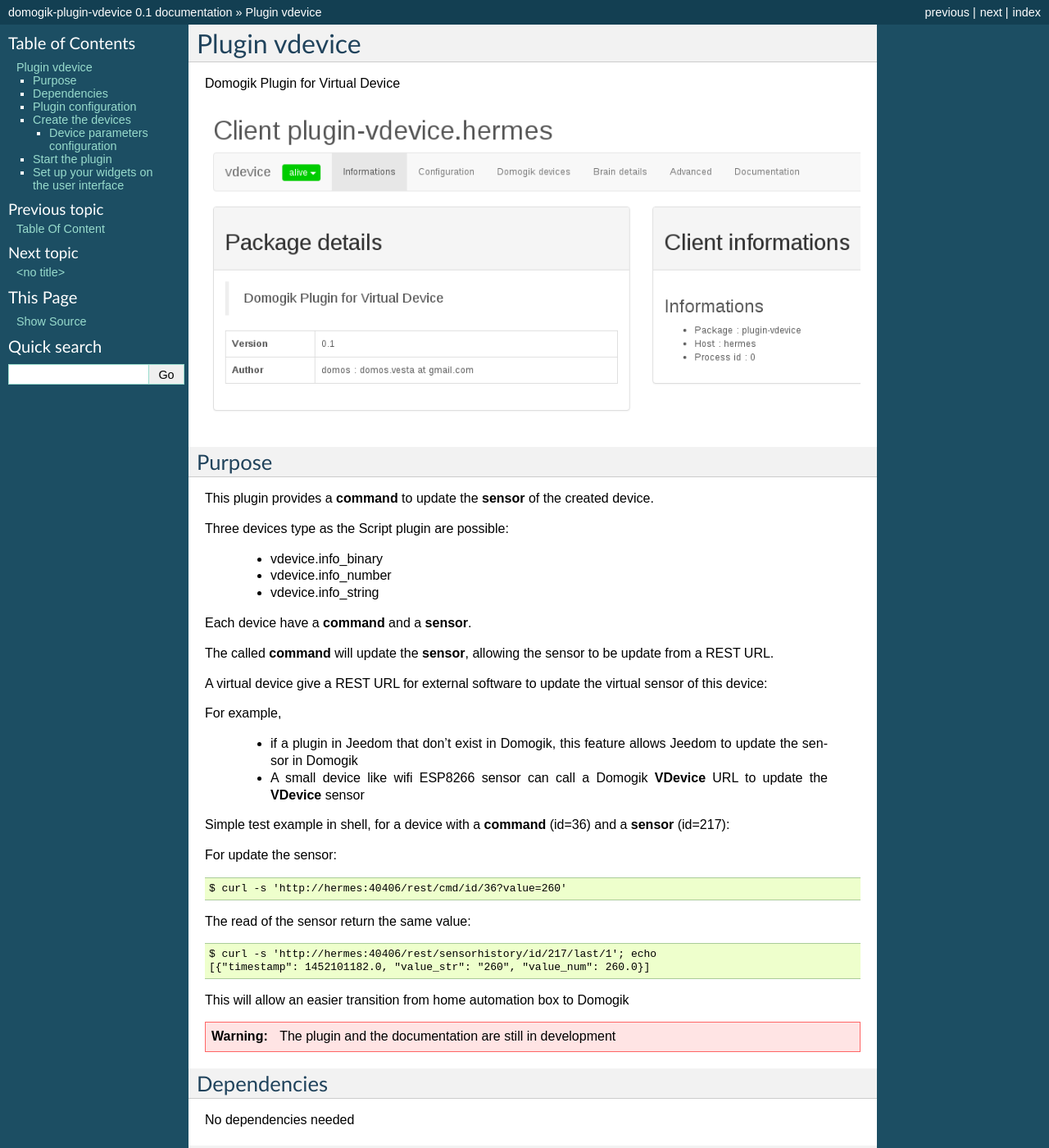
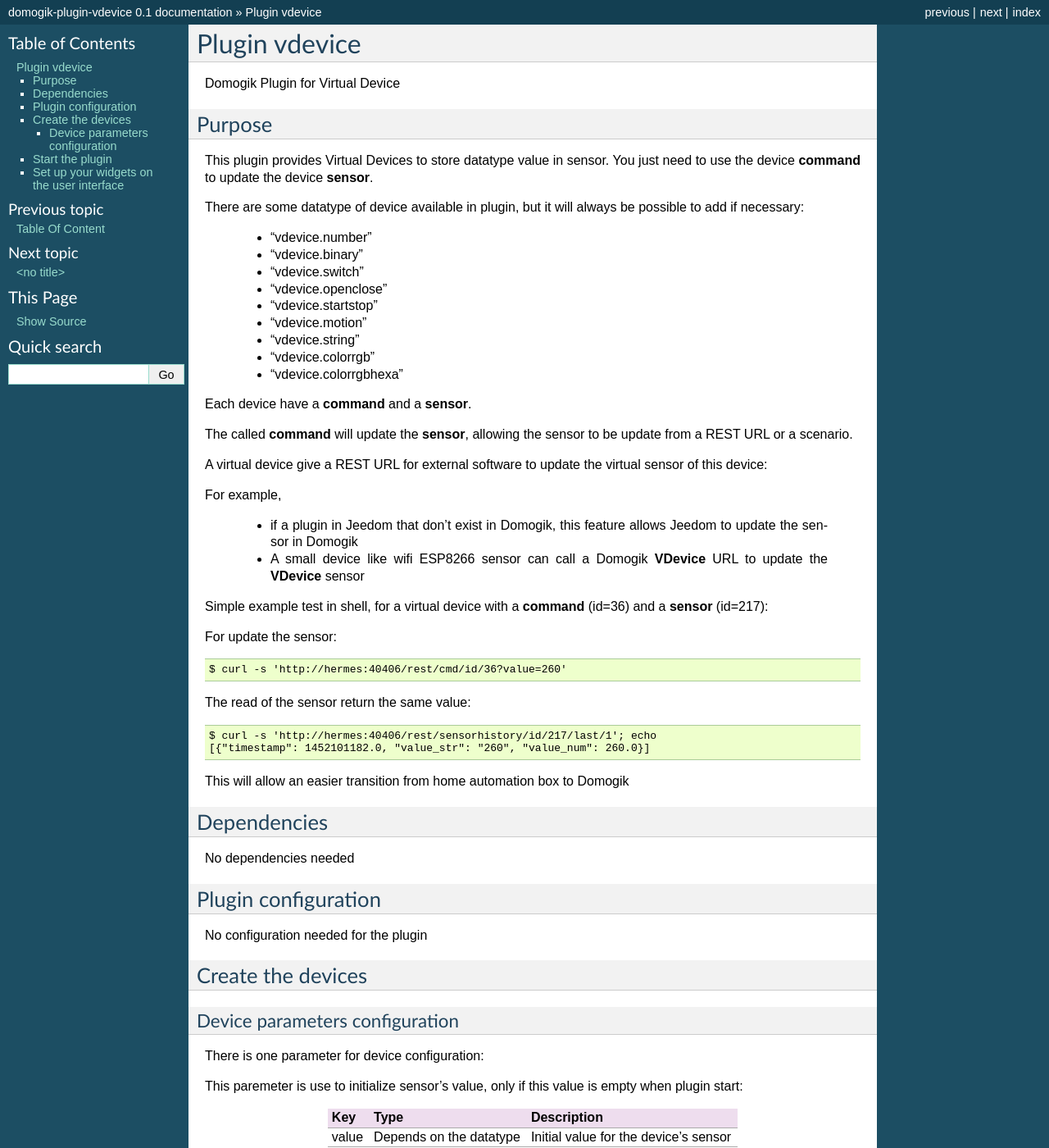
Before and after one commit to vdomos/domogik-plugin-vdevice, a Sphinx documentation site: the page built from docs/vdevice.txt, in a window 1280 px wide and 1400 px high. Shown: the whole window at 82% size. Built offline with Sphinx 7.4.7, drawn with Linux system fonts in a browser that asks for light colours; some of the changed text lies outside the part shown.

Commit message:
Update documentation

```diff
--- a/docs/vdevice.txt
+++ b/docs/vdevice.txt
@@ -7,25 +7,27 @@
 Domogik Plugin for Virtual Device
 
 
-.. image:: Domogik_Plugin_Vdevice_1.png
-
-
-
 Purpose
 =======
 
 
-This plugin provides a **command** to update the **sensor** of the created device.
+This plugin provides Virtual Devices to store datatype value in sensor. You just need to use the device **command** to update the device **sensor**.
 
-Three devices type as the Script plugin are possible:
+There are some datatype of device available in plugin, but it will always be possible to add if necessary:
 
-    * vdevice.info_binary
-    * vdevice.info_number
-    * vdevice.info_string
+    * "vdevice.number"
+    * "vdevice.binary"
+    * "vdevice.switch"
+    * "vdevice.openclose"
+    * "vdevice.startstop"
+    * "vdevice.motion"
+    * "vdevice.string"
+    * "vdevice.colorrgb"
+    * "vdevice.colorrgbhexa"
 
 Each device have a **command** and a **sensor**.
 
-The called **command** will update the **sensor**, allowing the sensor to be update from a REST URL.
+The called **command** will update the **sensor**, allowing the sensor to be update from a REST URL or a scenario.
 
 A virtual device give a REST URL for external software to update the virtual sensor of this device:
 
@@ -36,7 +38,7 @@
     * A small device like wifi ESP8266 sensor can call a Domogik **VDevice** URL to update the **VDevice** sensor
 
 
-Simple test example in shell, for a device with a **command** (id=36) and a **sensor** (id=217):
+Simple example test in shell, for a virtual device with a **command** (id=36) and a **sensor** (id=217):
 
 For update the sensor: ::
 
@@ -48,12 +50,8 @@
 	[{"timestamp": 1452101182.0, "value_str": "260", "value_num": 260.0}]
 
 
-
 This will allow an easier transition from home automation box to Domogik
 
-
-.. warning::
-	The plugin and the documentation are still in development
 
 
 Dependencies
@@ -68,37 +66,24 @@
 No configuration needed for the plugin
 
 
-Like Script plugin, there are only 3 datatype of sensors for now:
-
-    * vdevice.info_binary
-    * vdevice.info_number
-    * vdevice.info_string
-
-
-.. image:: Domogik_Plugin_Vdevice_2.png
-
-
 Create the devices
 ==================
 
 Device parameters configuration
 -------------------------------
 
-There is no parameter for device configuration, only a name.
+There is one parameter for device configuration:
+
+This paremeter is use to initialize sensor's value, only if this value is empty when plugin start:
+
+===================== =========================== ======================================================================
+Key                   Type                        Description
+===================== =========================== ======================================================================
+value                 Depends on the datatype     Initial value for the device's sensor
+===================== =========================== ======================================================================
 
 
 .. image:: Domogik_Plugin_Vdevice_3.png
-
-
-Exemple of a device "Livebox débit", with the **command** used to update the **sensor**:
-
-.. image:: Domogik_Plugin_Vdevice_4.png
-
-
-Exemple with Jeedom to push sensor's value in Domogik:
-
-.. image:: Domogik_Plugin_Vdevice_5.png
-
 
 
 
```
Also changed, not shown: other parts of docs/vdevice.txt (+0 -5 lines), docs/Domogik_Plugin_Vdevice_1.png (deleted), docs/Domogik_Plugin_Vdevice_2.png (deleted), docs/Domogik_Plugin_Vdevice_3.png, docs/Domogik_Plugin_Vdevice_4.png (deleted), docs/Domogik_Plugin_Vdevice_5.png (deleted), docs/Domogik_Plugin_Vdevice_6.png (deleted).
